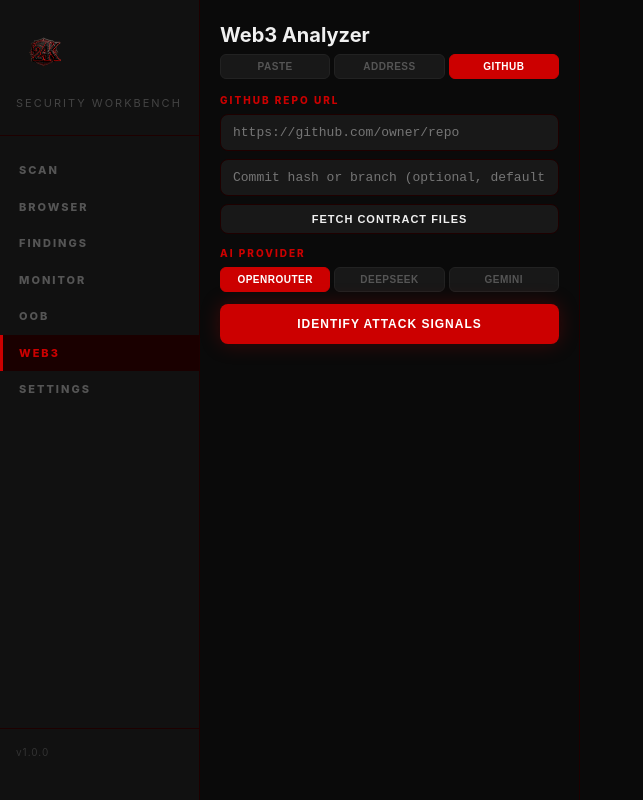
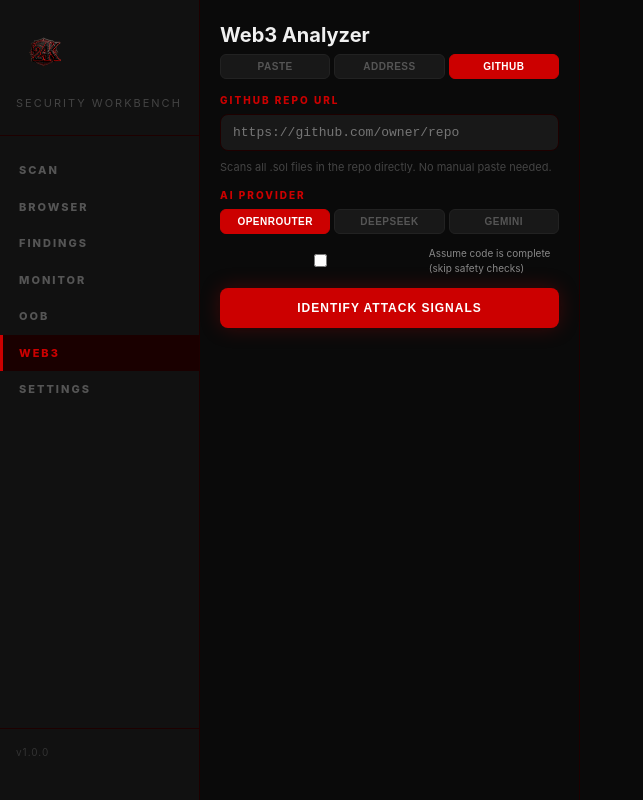
Before and after one commit to ifechukwu-commit/24keen, a Next.js app: page /web3 in a window 1280 px wide. Both pictures are taken after a click on the button "GITHUB". Shown: the whole page, without its empty margins (0-643 px from the left). Built offline with nearby package versions, Linux system fonts and the light colour scheme.

Commit message:
Update page.tsx

```diff
--- a/app/web3/page.tsx
+++ b/app/web3/page.tsx
@@ -26,6 +26,11 @@
   const [contractName, setContractName] = useState('')
   const [fetchedFiles, setFetchedFiles] = useState<string[]>([])
   const [showPoC, setShowPoC] = useState(false)
+  // FEATURE 4: Assume Complete toggle
+  const [assumeComplete, setAssumeComplete] = useState(false)
+  // FEATURE 3: Context warning
+  const [contextWarning, setContextWarning] = useState('')
+  const [incompleteWarning, setIncompleteWarning] = useState<{ reason: string; missing: string[] } | null>(null)
 
   useEffect(() => {
     const saved = localStorage.getItem('keen_signals')
@@ -87,25 +92,48 @@
     if (!aiKey) { alert('Add your AI key in Settings first.'); return }
     if (inputMode === 'code' && !code.trim()) { alert('Paste or fetch contract code first.'); return }
     if (inputMode === 'address' && !address.trim()) { alert('Enter contract address.'); return }
+    if (inputMode === 'github' && !githubUrl.trim()) { alert('Enter a GitHub URL.'); return }
+
     setLoading(true)
     setSignals([])
     setSelected(null)
+    setContextWarning('')
+    setIncompleteWarning(null)
     setStatus('Identifying attack signals — ' + aiProvider.toUpperCase() + ' analyzing all vulnerability classes...')
+
     try {
       const res = await fetch('/api/web3-scan', {
         method: 'POST',
         headers: { 'Content-Type': 'application/json' },
         body: JSON.stringify({
-          code: inputMode !== 'address' ? code : undefined,
+          code: inputMode === 'code' ? code : undefined,
           contractAddress: inputMode === 'address' ? address : undefined,
+          githubUrl: inputMode === 'github' ? githubUrl : undefined,
           aiKey,
           aiProvider,
+          assumeComplete,
         }),
       })
+
       const data = await res.json()
+
+      if (res.status === 413) {
+        setContextWarning(data.error + (data.codeLength ? ` (current: ${data.codeLength} chars)` : ''))
+        setLoading(false)
+        return
+      }
+
+      if (res.status === 422) {
+        setIncompleteWarning({ reason: data.error, missing: data.missingIdentifiers || [] })
+        setLoading(false)
+        return
+      }
+
       if (data.error) throw new Error(data.error)
+
       setSignals(data.signals || [])
       if (data.contractName && data.contractName !== 'Unknown') setContractName(data.contractName)
+      if (data.fetchedFiles) setFetchedFiles(data.fetchedFiles)
       setStatus(data.count + ' attack signals identified. Review each one before submitting.')
     } catch (e: any) {
       alert('Analysis error: ' + e.message)
@@ -162,12 +190,9 @@
             <div style={{ fontSize: 10, fontWeight: 800, color: '#cc0000', letterSpacing: 2, marginBottom: 6 }}>GITHUB REPO URL</div>
             <input value={githubUrl} onChange={e => setGithubUrl(e.target.value)}
               placeholder="https://github.com/owner/repo" style={{ marginBottom: 8 }} />
-            <input value={commitHash} onChange={e => setCommitHash(e.target.value)}
-              placeholder="Commit hash or branch (optional, default: main)" style={{ marginBottom: 8 }} />
-            <button className="btn-secondary" onClick={fetchFromGitHub} disabled={fetching}
-              style={{ width: '100%', padding: '8px', fontSize: 11, letterSpacing: 1, marginBottom: 12, opacity: fetching ? 0.6 : 1 }}>
-              {fetching ? 'FETCHING...' : 'FETCH CONTRACT FILES'}
-            </button>
+            <div style={{ fontSize: 11, color: '#444', marginBottom: 12 }}>
+              Scans all .sol files in the repo directly. No manual paste needed.
+            </div>
           </>
         )}
 
@@ -198,10 +223,40 @@
           ))}
         </div>
 
+        {/* FEATURE 4: Assume Complete toggle */}
+        <label style={{ display: 'flex', alignItems: 'center', gap: 8, fontSize: 10, color: '#888', marginBottom: 12, cursor: 'pointer' }}>
+          <input type="checkbox" checked={assumeComplete} onChange={e => setAssumeComplete(e.target.checked)} />
+          Assume code is complete (skip safety checks)
+        </label>
+
         <button className="btn-primary" onClick={handleScan} disabled={loading}
           style={{ width: '100%', padding: 13, fontSize: 12, letterSpacing: 1, opacity: loading ? 0.6 : 1, marginBottom: 12 }}>
           {loading ? 'ANALYZING...' : 'IDENTIFY ATTACK SIGNALS'}
         </button>
+
+        {/* FEATURE 3: Context warning */}
+        {contextWarning && (
+          <div style={{ padding: 10, background: '#1a1400', border: '1px solid #f59e0b55', borderRadius: 8, fontSize: 11, color: '#f59e0b', marginBottom: 12 }}>
+            <strong>CONTEXT TOO LARGE</strong><br />
+            {contextWarning}
+          </div>
+        )}
+
+        {/* FEATURE 1: Incomplete warning */}
+        {incompleteWarning && (
+          <div style={{ padding: 10, background: '#1a0000', border: '1px solid #cc000055', borderRadius: 8, fontSize: 11, color: '#ff6666', marginBottom: 12 }}>
+            <strong>INCOMPLETE CODE</strong><br />
+            {incompleteWarning.reason}
+            {incompleteWarning.missing.length > 0 && (
+              <div style={{ marginTop: 6, fontSize: 10, color: '#aa4444' }}>
+                Missing: {incompleteWarning.missing.join(', ')}
+              </div>
+            )}
+            <div style={{ marginTop: 6, fontSize: 10, color: '#888' }}>
+              Enable "Assume Complete" to force the scan anyway.
+            </div>
+          </div>
+        )}
 
         {status && (
           <div style={{ padding: 10, background: '#111', borderRadius: 8, border: '1px solid #1e0000', fontSize: 11, color: loading || fetching ? '#cc0000' : '#22c55e', textAlign: 'center', marginBottom: 12 }}>
```
